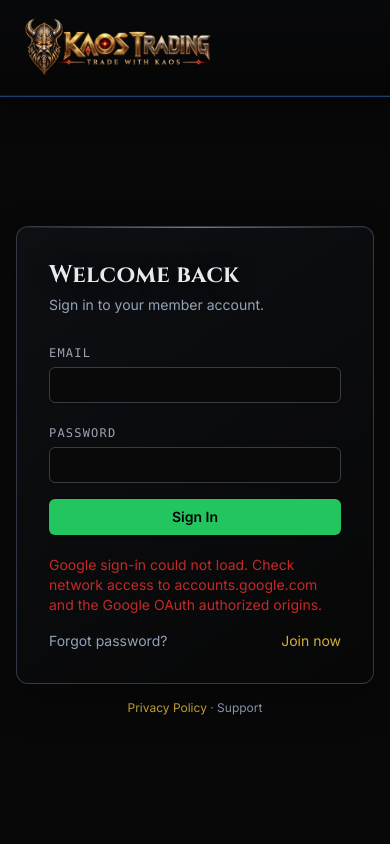
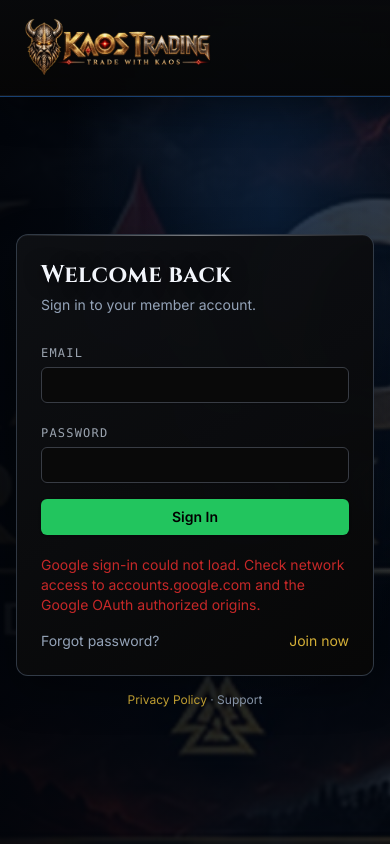
Before and after one commit to affiliateleakz/KAOS, a React (Create React App) app in the folder apps/web/: page /login in a window 390 px wide. Built offline with nearby package versions, Linux system fonts and the light colour scheme; no server answers.

Commit message:
Apply Viking artwork and blue-gold cinematic styling to account screens

```diff
--- a/apps/web/src/index.css
+++ b/apps/web/src/index.css
@@ -243,3 +243,56 @@ tbody tr:hover{background:rgba(47,140,255,.035) !important}
 .kb-cta{text-align:center;padding:110px 20px;background:radial-gradient(circle,#0d1119 0,#030404 62%)}.kb-cta img{width:100px;height:100px}.kb-cta p{color:#9ca7ab;margin:0 0 28px}.kb-footer{display:flex;align-items:center;justify-content:space-between;padding:28px 5vw;border-top:1px solid #393d45}.kb-footer p{max-width:620px;text-align:right;color:#697478;font-size:10px}
 @media(max-width:1100px){.kb-links{display:none}.kb-hero{grid-template-columns:1fr;padding-top:60px}.kb-hero-product{max-width:900px}.kb-showcase article,.kb-showcase article:nth-child(even),.kb-system{grid-template-columns:1fr}.kb-five-nav{grid-template-columns:1fr 1fr}.kb-footer{flex-direction:column;gap:20px}.kb-footer p{text-align:center}}
 @media(max-width:650px){.kb-actions>a{display:none}.kb-brand b{font-size:15px}.kb-hero h1{letter-spacing:-2px}.kb-screen-body.dash{grid-template-columns:90px 1fr}.kb-side i{font-size:6px}.kb-five-nav,.kb-system-grid{grid-template-columns:1fr}.kb-grid4{grid-template-columns:1fr}.kb-screen{min-width:620px}.kb-hero-product,.kb-showcase article>.kb-screen{overflow-x:auto}}
+
+
+/* KAOS cinematic account experience: use the same bundled Viking art as the
+   landing page without altering authentication controls or API behavior. */
+:root {
+  --kaos-ink: #040910;
+  --kaos-blue: #2f8cff;
+  --kaos-gold: #d9b56a;
+  --kaos-line: rgba(92, 155, 214, .30);
+}
+.kaos-auth-shell {
+  position: relative;
+  isolation: isolate;
+  background-color: var(--kaos-ink);
+  background-image:
+    linear-gradient(90deg, rgba(2, 5, 11, .96), rgba(2, 8, 18, .86) 60%, rgba(2, 7, 16, .82)),
+    url('/kaos-cinematic-header.jpg');
+  background-position: center, center 30%;
+  background-size: cover;
+  background-attachment: scroll;
+}
+.kaos-auth-shell::before {
+  content: '';
+  position: absolute;
+  inset: 0;
+  z-index: -1;
+  pointer-events: none;
+  background: radial-gradient(ellipse at 70% 25%, rgba(47,140,255,.14), transparent 55%);
+}
+.kaos-auth-nav {
+  background: rgba(3, 9, 17, .88);
+  border-bottom: 1px solid rgba(217,181,106,.32);
+  backdrop-filter: blur(14px);
+}
+.kaos-auth-card {
+  border: 1px solid var(--kaos-line);
+  background: linear-gradient(145deg, rgba(7,19,34,.96), rgba(4,9,17,.95));
+  box-shadow: 0 28px 85px rgba(0,0,0,.64), 0 0 45px rgba(47,140,255,.07);
+  backdrop-filter: blur(12px);
+}
+.kaos-auth-card h1 { color: #f2f5fb; }
+.kaos-auth-card :is(input, button, a):focus-visible {
+  outline: 2px solid var(--kaos-gold);
+  outline-offset: 3px;
+}
+@media (max-width: 640px) {
+  .kaos-auth-shell { background-position: center, 64% center; }
+  .kaos-auth-content { width: 100%; }
+  .kaos-auth-card { padding: 1.5rem; }
+}
+@media (prefers-reduced-transparency: reduce) {
+  .kaos-auth-card, .kaos-auth-nav { backdrop-filter: none; }
+}
```
